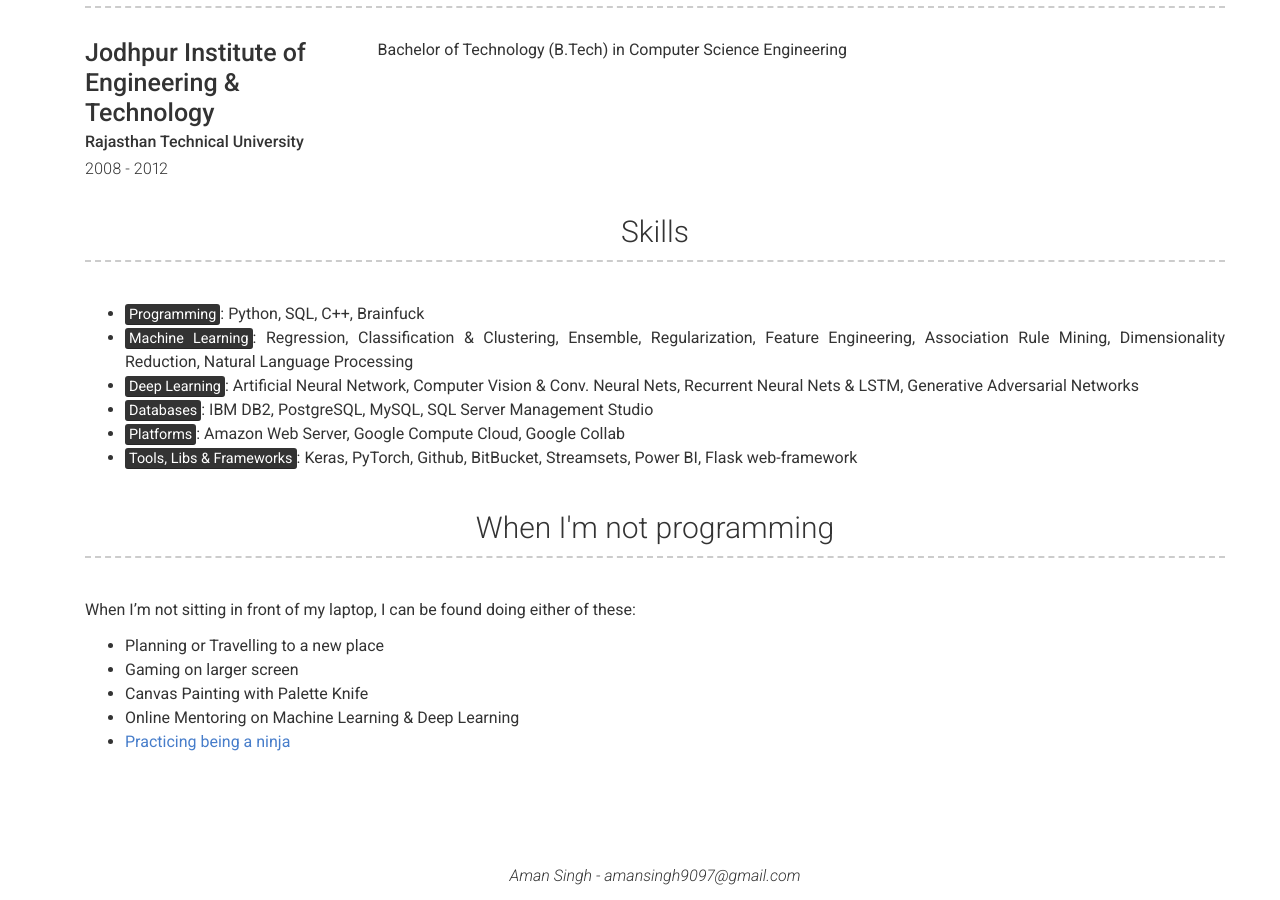
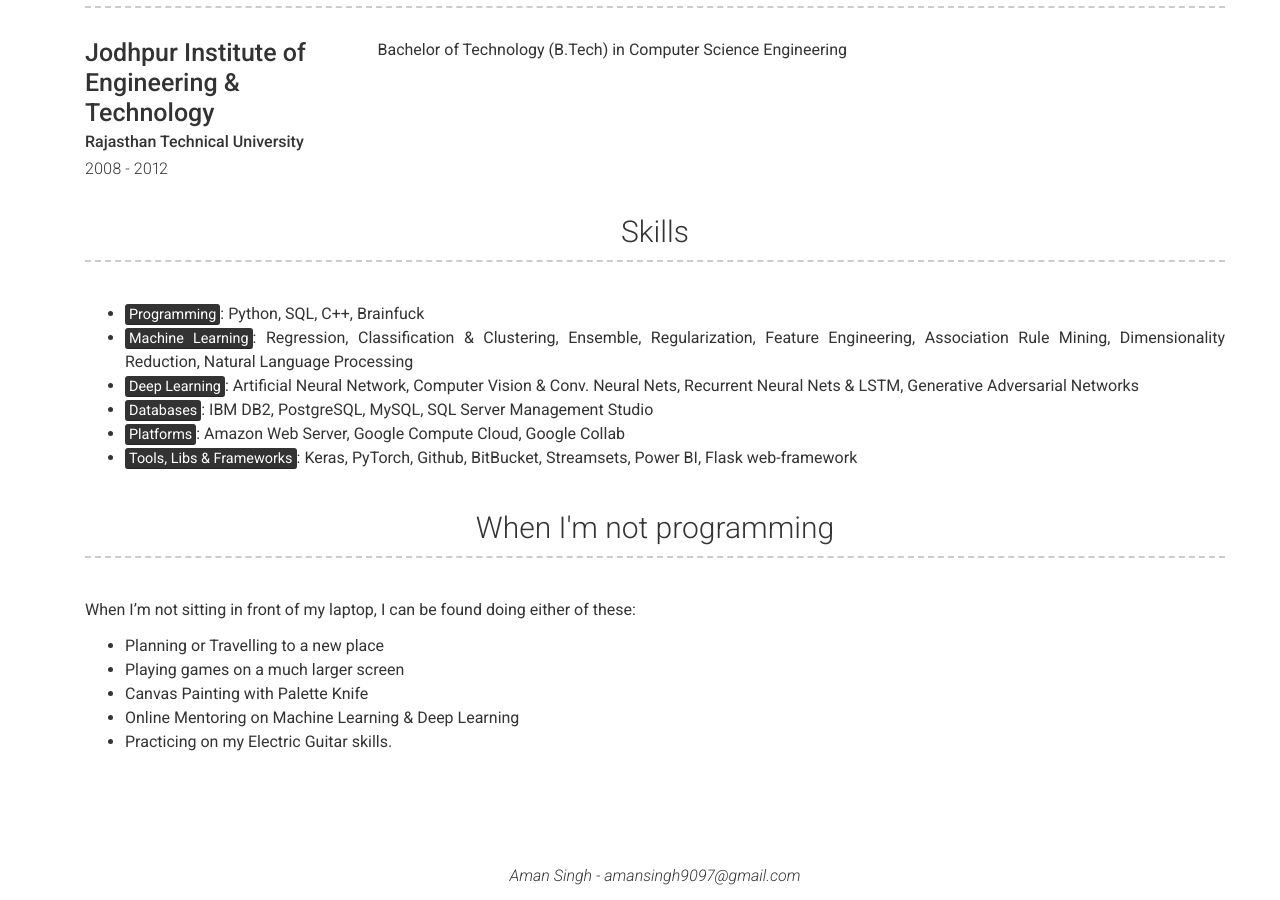
Before and after one commit to amansingh9097/portfolio, a Jekyll site: the page built from index.md, in a window 1280 px wide and 900 px high, scrolled down 2256 px. Built offline with Jekyll 4.4.1, drawn with Linux system fonts in a browser that asks for light colours; nearby versions of some CDN libraries.

```diff
--- a/_config.yml
+++ b/_config.yml
@@ -78,10 +78,10 @@ more_title: When I'm not programming
 more_content: | # this will include new lines to allow paragraphs
   When I'm not sitting in front of my laptop, I can be found doing either of these:
    - Planning or Travelling to a new place
-   - Gaming on larger screen
+   - Playing games on a much larger screen
    - Canvas Painting with Palette Knife
    - Online Mentoring on Machine Learning & Deep Learning
-   - [Practicing being a ninja](https://www.youtube.com/watch?v=vtg4o__aRMg)
+   - Practicing on my Electric Guitar skills.
 
 # Footer
 footer_show_references: false
```
